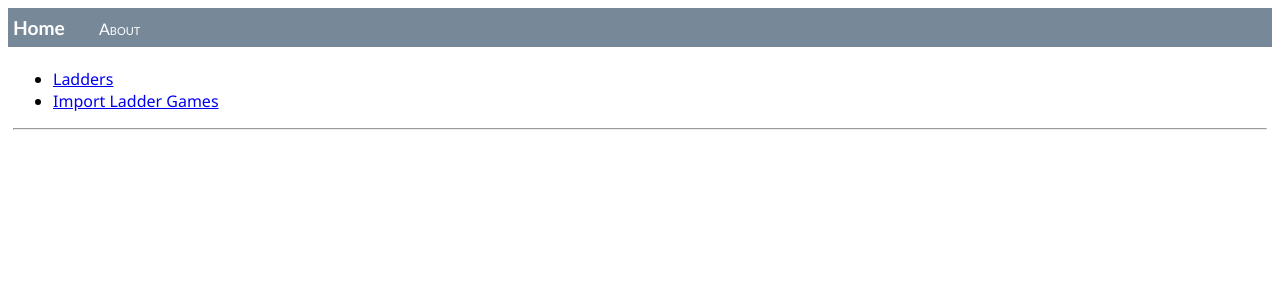
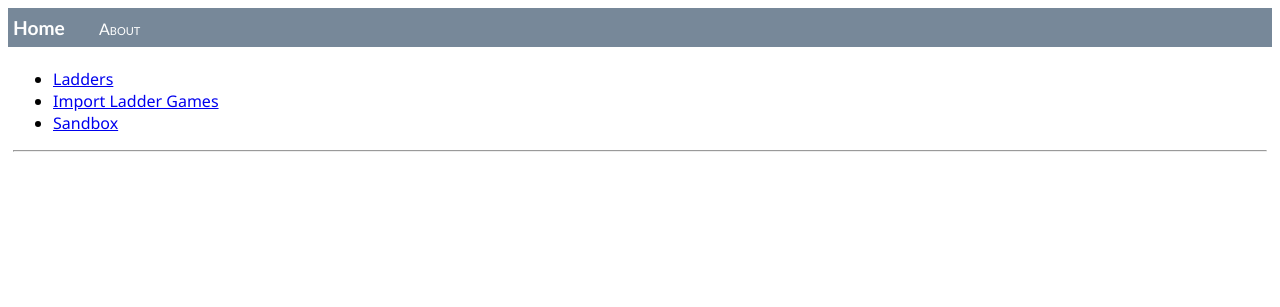
Before and after one commit to rmudambi/warzone, a Django app: page / in a window 1280 px wide. Shown: the top 307 px of the page. Run offline with Django 3.2, Linux system fonts and the light colour scheme.

Commit message:
create sandbox

```diff
--- /dev/null
+++ b/game_analysis/sandbox.py
@@ -0,0 +1,2 @@
+def sandbox_method():
+    return 'Nothing to see here'
--- a/game_analysis/templates/game_analysis/home.html
+++ b/game_analysis/templates/game_analysis/home.html
@@ -9,5 +9,6 @@ Warzone Game Analyzer
 <ul>
     <li><a href="{% url 'ladders' %}">Ladders</a></li>
     <li><a href="{% url 'import_ladder_games' %}">Import Ladder Games</a></li>
+    <li><a href="{% url 'sandbox' %}">Sandbox</a></li>
 </ul>
 {% endblock %}
--- a/game_analysis/urls.py
+++ b/game_analysis/urls.py
@@ -16,4 +16,5 @@ urlpatterns = [
     path('about', views.about, name='about'),
     path('ladders', ladders_list_view, name='ladders'),
     path('games/ladder/import', views.import_ladder_games, name='import_ladder_games'),
+    path('sandbox', views.sandbox, name='sandbox')
 ]
--- a/game_analysis/views.py
+++ b/game_analysis/views.py
@@ -12,6 +12,7 @@ from .api import get_api_token
 from .forms import ImportLadderGamesForm
 from .import_games import import_games
 from .models import Ladder
+from .sandbox import sandbox_method
 
 GAME_ANALYSIS = 'game_analysis'
 
@@ -72,3 +73,12 @@ def import_ladder_games(request):
         form = ImportLadderGamesForm()
 
     return render(request, GAME_ANALYSIS + '/import_ladder_games.html', {'form': form})
+
+
+def sandbox(request):
+    return render(request,
+        GAME_ANALYSIS + '/sandbox.html',
+        {
+            'message': sandbox_method()
+        }
+    )
```
Also changed, not shown: game_analysis/templates/game_analysis/sandbox.html (added, +7 -0 lines).
